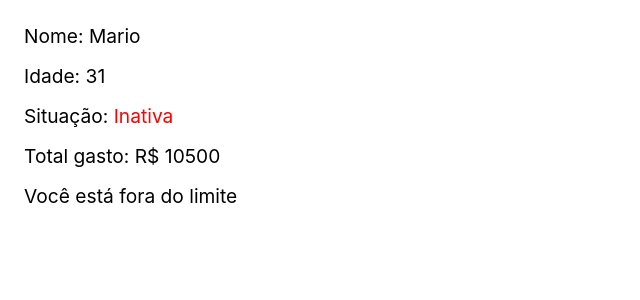
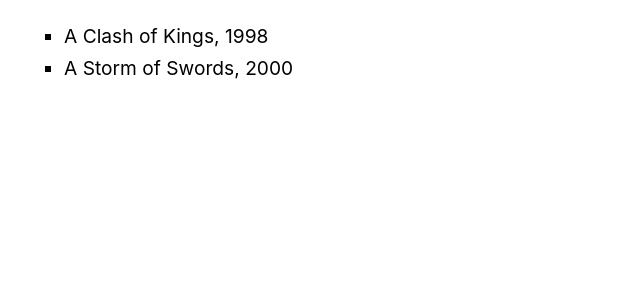
Before and after one commit to MarcioTomaz/React-origamid, a React (Create React App) app: page / in a window 1280 px wide. Shown: the top 300 px of the page, without its empty margins (0-640 px from the left). Built offline with nearby package versions, Linux system fonts and the light colour scheme.

Commit message:
arrays map e filtro

```diff
--- a/src/App.js
+++ b/src/App.js
@@ -1,50 +1,45 @@
-
 
 
 const App = () => {
-  // Mostre os dados da aplicação, como aprensetado no vídeo
-  // Não utilize CSS externo, use o style para mudar as cores
-  // Se a situação estiver ativa pinte de verde, inativa vermelho
-  // Se o gasto for maior que 10000 mostre uma mensagem
-  const luana = {
-    cliente: 'Luana',
-    idade: 27,
-    compras: [
-      { nome: 'Notebook', preco: 'R$ 2500' },
-      { nome: 'Geladeira', preco: 'R$ 3000' },
-      { nome: 'Smartphone', preco: 'R$ 1500' },
-    ],
-    ativa: true,
-  };
+  const produtos = ['Notebook, ', 'Tablet, ', 'Smartphone'];
+  const produtos2 = [<li key="e1">Notebook</li>, <li key="e2">Celular</li>];
 
-  const mario = {
-    cliente: 'Mario',
-    idade: 31,
-    compras: [
-      { nome: 'Notebook', preco: 'R$ 2500' },
-      { nome: 'Geladeira', preco: 'R$ 3000' },
-      { nome: 'Smartphone', preco: 'R$ 1500' },
-      { nome: 'Guitarra', preco: 'R$ 3500' },
-    ],
-    ativa: false,
-  };
+  const livros = [
+    { nome: 'A Game of Thrones', ano: 1996 },
+    { nome: 'A Clash of Kings', ano: 1998 },
+    { nome: 'A Storm of Swords', ano: 2000 },
+  ];
 
-    const dados = mario;
 
-    // pegando primeiro os preços do objeto e retirando o 'R$ ' e convertendo para numero com o
-    // Number()
-    const total = dados.compras.map( item => Number(item.preco.replace('R$ ', '')))
-    .reduce((a,b) => a + b);
-    //reduce ele recebe o valor anterior e o atual, e dps a expressao
+  // return <div>{produtos2}</div>;
+  // return <ul>{produtos.map(produto => <li key={produto}>produto</li>)}</ul>
 
-    return <div>
-      <p>Nome: {dados.cliente}</p>
-      <p>Idade: {dados.idade}</p>
-      <p>Situação: <span style={{color: dados.ativa? 'green':'red'}}>{dados.ativa ? 'Ativa' : 'Inativa'}</span></p>
-      <p>Total gasto: R$ {total}</p>
-      <p>{total > 10000 ? "Você está fora do limite" : ''}</p>
+  // return (
+  //   <ul>
+  //     {livros.map((livro) =>
+  //       <li key={livro.nome}>{livro.nome}</li>
+  //     )}
+  //   </ul>
+  // )
 
-    </div>;
+  // return (
+  //   <ul>
+  //     {livros.map(({nome, ano}) => // desestruturando o objeto
+  //       <li key={nome}>{nome}, {ano}</li>
+  //     )}
+  //   </ul>
+  // )
+
+  return (
+    <ul>
+      {livros
+        .filter(({ano}) => ano >= 1998)// filtrando pelo a partir do ano 1998
+        .map(({nome, ano}) => // filtrando pelo ano
+        <li key={nome}>{nome}, {ano}</li>
+      )}
+    </ul>
+  )
+
 }
 
 export default App;
```
